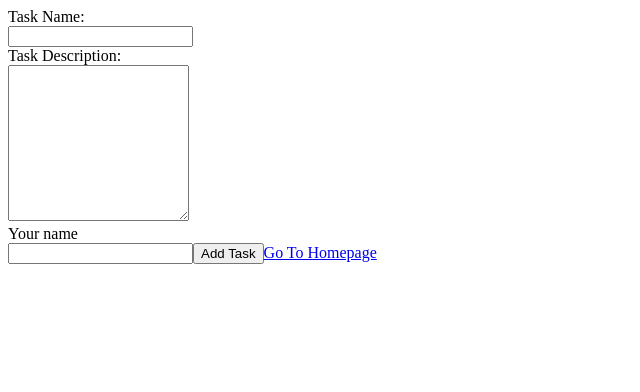
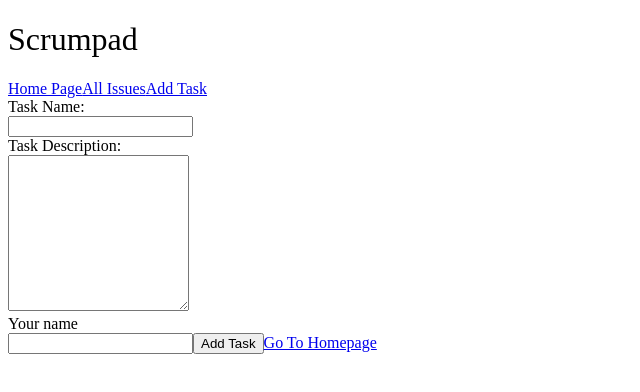
Before and after one commit to Mihailob5017/scrumpad, a React (Create React App) app in the folder client/: page /add in a window 1280 px wide. Shown: the top 392 px of the page, without its empty margins (0-640 px from the left). Built offline with nearby package versions, Linux system fonts and the light colour scheme.

Commit message:
finished the crude functionality of the app,all left to do is some cleaning up,optimizing and pollishing

```diff
--- a/client/src/App.js
+++ b/client/src/App.js
@@ -7,6 +7,7 @@ import ApolloClient from 'apollo-boost';
 import Homepage from './pages/homepage/homepage-container';
 import Issuepage from './pages/issues/issue-container';
 import Addpage from './pages/add/addpage';
+import Header from './components/header/header';
 //  Apollo setup
 const Client = new ApolloClient({
   uri: 'http://localhost:5000/graphql'
@@ -17,6 +18,7 @@ const App = () => {
   return (
     <ApolloProvider client={Client}>
       <Router>
+        <Header />
         <Route exact path="/" component={Homepage} />
         <Route path="/issues" component={Issuepage} />
         <Route path="/add" component={Addpage} />
--- /dev/null
+++ b/client/src/components/header/header.js
@@ -0,0 +1,15 @@
+import React from 'react';
+import { Link } from 'react-router-dom';
+const header = () => {
+  return (
+    <div>
+      <h1>Scrumpad</h1>
+
+      <Link to="/">Home Page</Link>
+      <Link to="/issues">All Issues</Link>
+      <Link to="/add">Add Task</Link>
+    </div>
+  );
+};
+
+export default header;
--- a/client/src/graphql/queries.js
+++ b/client/src/graphql/queries.js
@@ -34,6 +34,7 @@ export const CHANGE_TASK_STATUS = gql`
 export const GET_ALL_ISSUES_QUERY = gql`
   {
     tasks {
+      id
       issues {
         id
         name
@@ -48,7 +49,7 @@ export const GET_ALL_ISSUES_QUERY = gql`
 export const GET_SPECIFIC_ISSUE_QUERY = gql`
   query Task($id: ID!) {
     task(id: $id) {
-      name
+      id
       issues {
         id
         name
--- a/client/src/helper/helper-functions.js
+++ b/client/src/helper/helper-functions.js
@@ -42,3 +42,7 @@ export const getAllIssues = data => {
 
   return IssueArr;
 };
+export const getId = data => {
+  if (Array.isArray(data.tasks)) return data.tasks[0].id;
+  else return data.task.id;
+};
--- a/client/src/pages/issues/issue-container.js
+++ b/client/src/pages/issues/issue-container.js
@@ -1,11 +1,14 @@
 import React from 'react';
 import { withRouter } from 'react-router-dom';
-import { returnIssueQuery, getAllIssues } from '../../helper/helper-functions';
+import {
+  returnIssueQuery,
+  getAllIssues,
+  getId
+} from '../../helper/helper-functions';
 import { useQuery } from '@apollo/react-hooks';
 import Issue from './issue';
 const IssueContainer = props => {
   const { query, id } = returnIssueQuery(props.location.pathname);
-  console.log(id);
   const { error, loading, data } = useQuery(query, { variables: { id } });
   if (error) {
     console.log(error);
@@ -14,10 +17,11 @@ const IssueContainer = props => {
   if (loading) {
     return <div>Loading</div>;
   }
-
+  console.log(data);
   return (
     <Issue
       query={query}
+      taskId={getId(data)}
       isAddVisiable={id === '' ? false : true}
       issues={getAllIssues(data)}
     />
--- a/client/src/pages/issues/issue.js
+++ b/client/src/pages/issues/issue.js
@@ -1,7 +1,8 @@
 import React from 'react';
 import { Link } from 'react-router-dom';
 import SingleIssue from '../../components/issue/single-issue-container';
-const Issue = ({ issues, query, isAddVisiable }) => {
+const Issue = ({ taskId, issues, query, isAddVisiable }) => {
+  console.log(issues.length);
   return (
     <div>
       {issues.map((issue, i) => (
@@ -10,7 +11,7 @@ const Issue = ({ issues, query, isAddVisiable }) => {
       {isAddVisiable && (
         <Link
           style={{ border: '2px solid black', padding: '0.5em' }}
-          to={`/add/${issues[0].taskId}`}
+          to={`/add/${taskId}`}
         >
           Add new Issue
         </Link>
```
Also changed, not shown: client/src/components/empty/empty.js (+6 -2 lines), client/src/components/header/header.style.scss (added).
